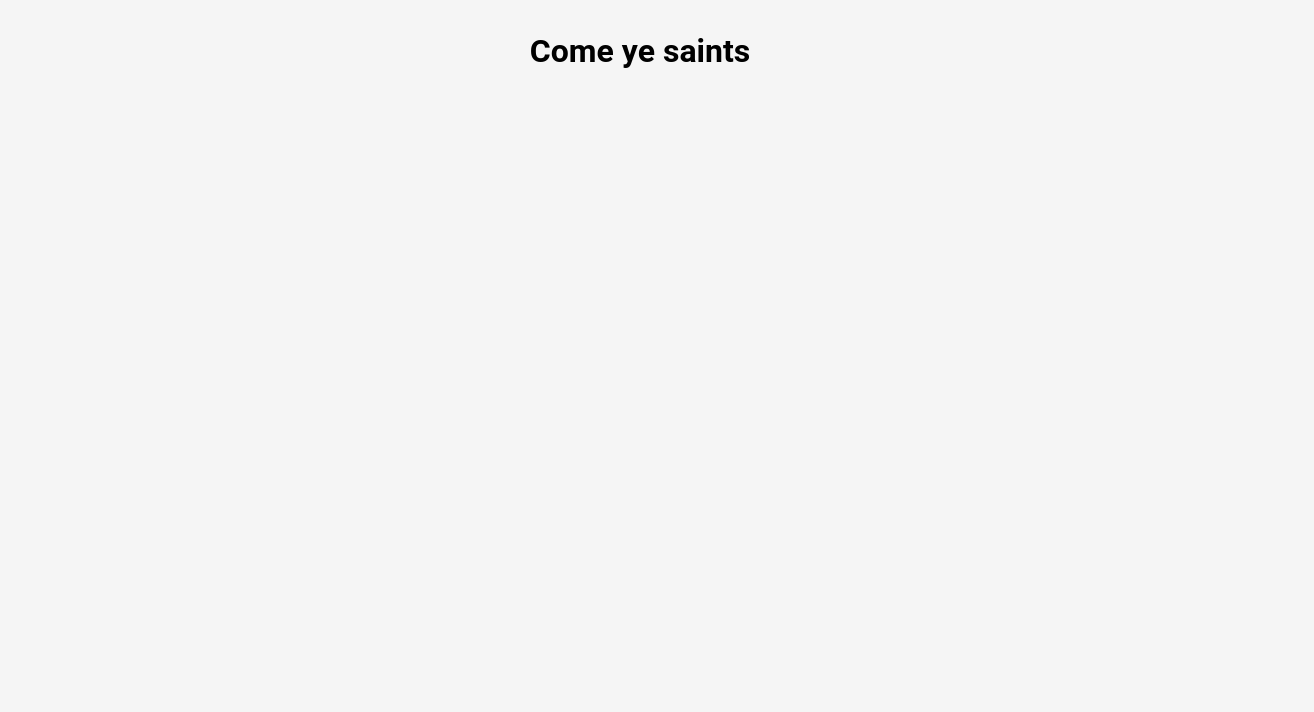
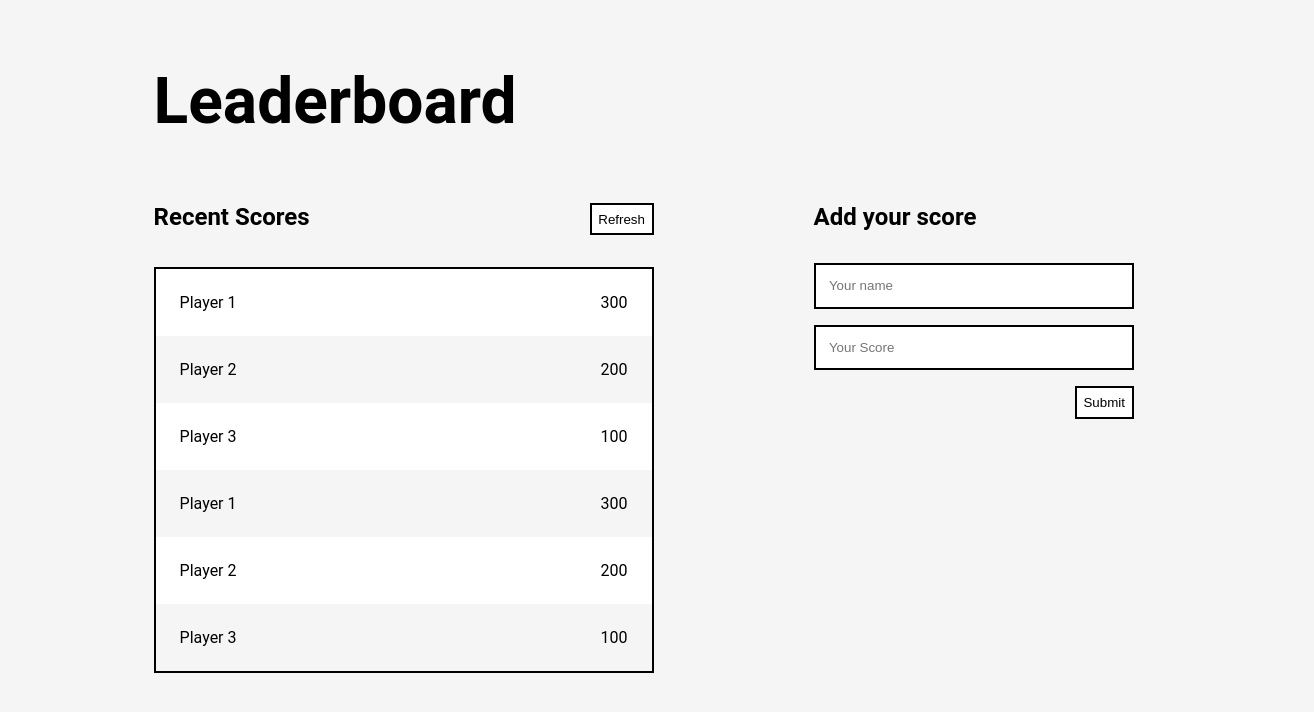
Before and after one commit to DevaWinner/Leader-board, a website built with webpack: page dist/index.html in a window 1280 px wide. Shown: the whole page, 1314 px wide, since content can reach past the window. Built offline with nearby package versions, Linux system fonts and the light colour scheme.

Commit message:
Add latest build changes

```diff
--- a/dist/index.html
+++ b/dist/index.html
@@ -1 +1,69 @@
-<!doctype html><html lang="en"><head><meta charset="UTF-8"><meta name="viewport" content="width=device-width,initial-scale=1"><title>Leader Board</title><link rel="stylesheet" href="./styles/style.css"><script defer="defer" src="main.js"></script></head><body><h1>Come ye saints</h1></body></html>
+<!DOCTYPE html>
+<html lang="en">
+<head>
+  <meta charset="UTF-8">
+  <meta name="viewport" content="width=device-width, initial-scale=1.0">
+  <title>Leaderboard</title>
+
+  <link rel="stylesheet" href="./styles/style.css">
+<script defer src="main.js"></script></head>
+<body>
+  <header>
+    <h1>Leaderboard</h1>
+  </header>
+
+  <main>
+    <section>
+      <div class="scoreHeader">
+        <h2>Recent Scores</h2>
+        <button type="reset">
+          Refresh
+        </button>
+      </div>
+
+      <div>
+        <ul id="scores">
+          <li>
+            <span>Player 1</span>
+            <span>300</span>
+          </li>
+          <li>
+            <span>Player 2</span>
+            <span>200</span>
+          </li>
+          <li>
+            <span>Player 3</span>
+            <span>100</span>
+          </li>
+          <li>
+            <span>Player 1</span>
+            <span>300</span>
+          </li>
+          <li>
+            <span>Player 2</span>
+            <span>200</span>
+          </li>
+          <li>
+            <span>Player 3</span>
+            <span>100</span>
+          </li>
+        </ul>
+      </div>
+    </section>
+
+    <section>
+      <div>
+        <h2>Add your score</h2>
+      </div>
+
+      <div>
+        <form action="">
+            <input type="text" placeholder="Your name">
+            <input type="number" placeholder="Your Score">
+            <button type="submit">Submit</button>
+        </form>
+      </div>
+    </section>
+  </main>
+</body>
+</html>
```
Also changed, not shown: dist/main.js (+203 -1 lines).
